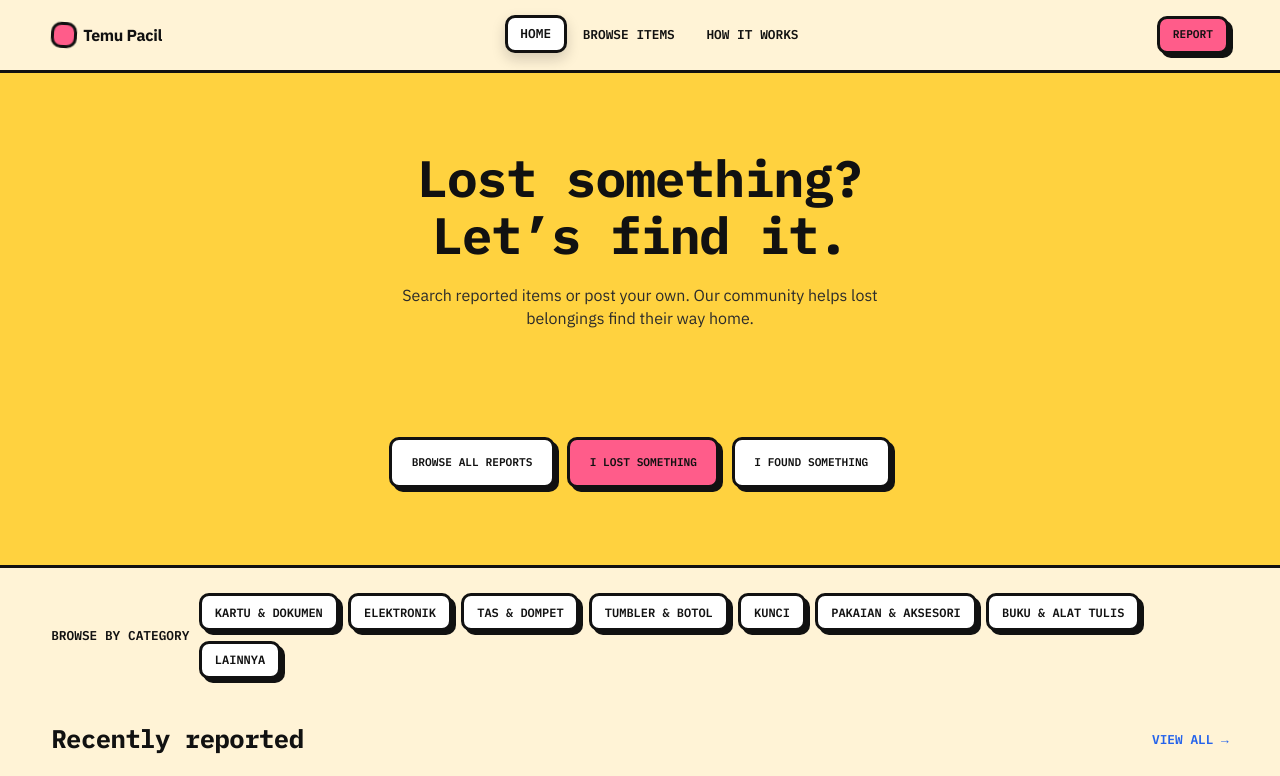
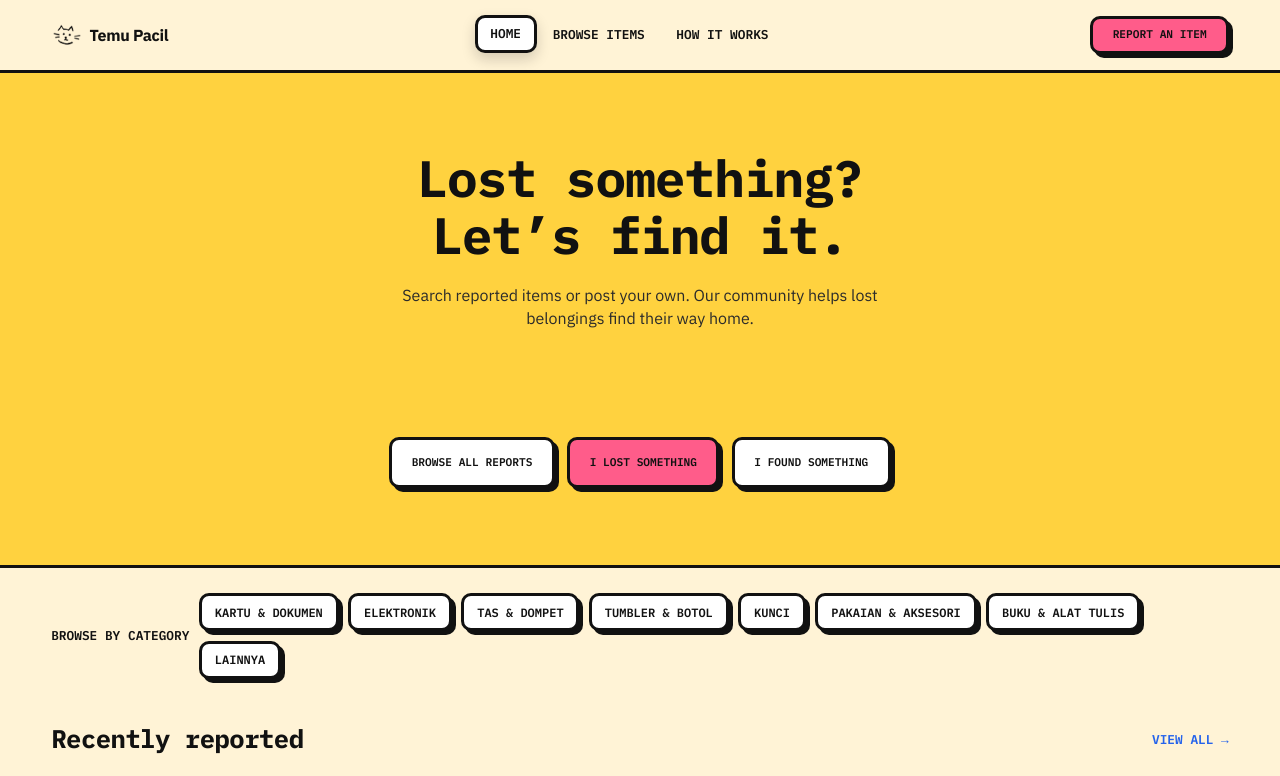
Before and after one commit to NewbGithub/Group10_PekanRISTEK_Project, a React (Vite) app in the folder frontend/: page / in a window 1280 px wide. Shown: the top 776 px of the page. Built offline with nearby package versions, Linux system fonts and the light colour scheme; no server answers; grey boxes are pictures that could not be loaded.

Commit message:
Added a cat logo(a placeholder to be replaced)

```diff
--- a/frontend/src/components/Navbar.jsx
+++ b/frontend/src/components/Navbar.jsx
@@ -1,6 +1,7 @@
 import { useState } from 'react';
 import { NavLink, useLocation, useNavigate } from 'react-router-dom';
 import Button from './Button';
+import catDoodleLogo from './CatDoodleLogo-removebg-preview.png';
 
 export default function Navbar() {
   const [mobileMenuOpen, setMobileMenuOpen] = useState(false);
@@ -50,18 +51,17 @@ export default function Navbar() {
   return (
     <header className="stamp sticky top-0 z-30 border-b-[3px] border-ink bg-cream" style={{ '--i': 0 }}>
       <div className="flex items-center justify-between px-4 py-4 md:px-16 md:py-5">
-        <div className="flex items-center gap-2">
-          <span
-            className="wiggle block h-8 w-8 rounded-[10px] border-[3px] border-ink bg-pink"
+        <NavLink to="/" className="flex items-center gap-2">
+          <img
+            src={catDoodleLogo}
+            alt=""
             aria-hidden="true"
+            className="wiggle block h-10 w-10 object-cover"
           />
-          <NavLink
-            to="/"
-            className="font-head text-xl font-bold tracking-[-0.02em]"
-          >
+          <span className="font-head text-xl font-bold tracking-[-0.02em]">
             Temu Pacil
-          </NavLink>
-        </div>
+          </span>
+        </NavLink>
 
         <nav className="hidden md:flex" aria-label="Main">
           <NavLink to="/" className={desktopLink}>
@@ -80,8 +80,8 @@ export default function Navbar() {
         </nav>
 
         <div className="flex items-center gap-2">
-          <Button to="/create" small className="!px-4 !py-2">
-            Report
+          <Button to="/create" small className="!px-6 !py-2">
+            Report an Item
           </Button>
           <button
             onClick={toggleMenu}
```
Also changed, not shown: frontend/src/components/CatDoodleLogo-removebg-preview.png (added).
